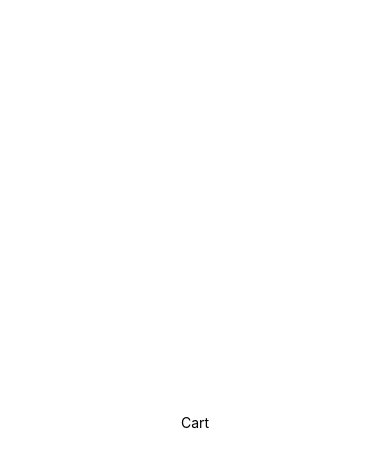
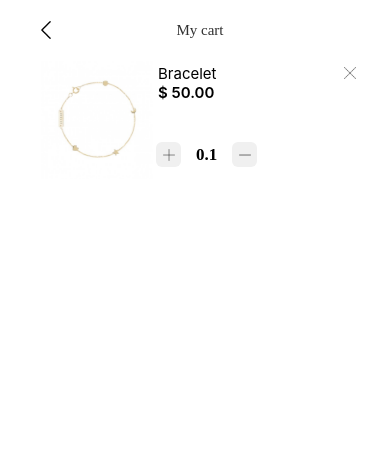
Before and after one commit to daria1703/Swan, a React Native app in the folder Swan_Client/: screen /Cart in a window 390 px wide. Shown: the top 466 px of the page. Built offline with nearby package versions, Linux system fonts and the light colour scheme.

Commit message:
Ekran Cart

```diff
--- a/Swan_Client/Screens/Cart.js
+++ b/Swan_Client/Screens/Cart.js
@@ -1,12 +1,68 @@
 import React, { useState } from "react";
-import { View, Button, Text, Image, StyleSheet, TouchableOpacity, TextInput } from 'react-native'
+import { View, Button, Text, Image, FlatList, StyleSheet, SafeAreaView, TouchableOpacity, TextInput, ScrollView } from 'react-native'
 import logo from '../logo.png'
+// import image from '../assets/img/n1.jpg';
 
-export default function Cart() {
+export default function Cart({ navigation }) {
+
+    const [choice, setChoice] = useState([
+        { name: 'Bracelet', id: '1', price: '$ 50.00', image: require('../assets/img/star.png') },
+        { name: 'Rings', id: '2', price: '$ 250.00', image: require('../assets/img/ring.png') },
+        { name: 'Necklaces', id: '3', price: '$ 125.00', image: require('../assets/img/necklace.png') },
+        { name: 'Earrings', id: '4', price: '$ 200.00', image: require('../assets/img/earring.png') },
+    ]);
 
     return (
         <View style={styles.body}>
-            <Text>Cart</Text>
+            <View style={styles.myCartContainer}>
+                <TouchableOpacity style={styles.boxIcon} onPress={() => navigation.navigate('Home')}>
+                    <Image style={styles.icon} source={require('../assets/img/left-arrow.png')} />
+                </TouchableOpacity>
+                <Text style={styles.myCartText}>My cart</Text>
+            </View>
+            <SafeAreaView>
+                <ScrollView style={styles.list}>
+
+                    <View style={styles.cardContainer}>
+                        <View style={styles.card}>
+                            <TouchableOpacity style={styles.imgBox} onPress={() => navigation.navigate('Product')}>
+                                <Image
+                                    style={styles.img}
+                                    source={require('../assets/img/b1.jpg')}
+                                />
+                            </TouchableOpacity>
+
+                            <View style={styles.cardTextContainer}>
+                                <Text style={styles.cardTextTitle}>Bracelet</Text>
+                                <Text style={styles.cardTextPrice}>$ 50.00</Text>
+                                <View style={styles.counter}>
+                                    <TouchableOpacity style={styles.iconBox2}>
+                                        <Image
+                                            style={styles.icon2}
+                                            source={require('../assets/img/add.png')}
+                                        />
+                                    </TouchableOpacity>
+                                    <Text style={styles.textCounter}>0.1</Text>
+                                    <TouchableOpacity style={styles.iconBox2}>
+                                        <Image
+                                            style={styles.icon2}
+                                            source={require('../assets/img/minus.png')}
+                                        />
+                                    </TouchableOpacity>
+                                </View>
+                            </View>
+                            <View style={styles.buttonCrossContainer}>
+                            <TouchableOpacity style={styles.iconBox3}>
+                                        <Image
+                                            style={styles.icon3}
+                                            source={require('../assets/img/cancel.png')}
+                                        />
+                                    </TouchableOpacity>
+                            </View>
+                        </View>
+                    </View>
+                </ScrollView>
+            </SafeAreaView>
         </View>
     )
 }
@@ -14,12 +70,165 @@ export default function Cart() {
 const styles = StyleSheet.create({
     body: {
         flex: 1,
-        alignItems: 'center',
-        justifyContent: 'center',
+
         width: '100%',
         height: '100%',
         backgroundColor: '#ffffff'
     },
 
+    boxIcon: {
 
+        width: 40,
+        height: 40,
+        borderRadius: 6,
+        backgroundColor: 'white',
+        display: 'flex',
+        alignItems: 'center',
+        justifyContent: 'center'
+
+    },
+    icon: {
+        width: 18,
+        height: 18,
+        tintColor: '#000000'
+    },
+    myCartContainer: {
+        flexDirection: 'row',
+        // backgroundColor: 'yellow',
+        marginTop: 10,
+        marginBottom: 10,
+        marginRight: 140,
+        alignItems: 'center',
+        justifyContent: 'center'
+    },
+    myCartText: {
+        fontSize: 15,
+        fontFamily: 'Merriweather-Bold',
+        marginLeft: 110,
+        color: '#303030'
+    },
+    list: {
+        // backgroundColor: 'red',
+        width: '100%',
+        height: '100%',
+        flexDirection: 'column',
+    },
+    productCard: {
+        width: '334',
+        height: '100',
+
+    },
+
+    counter: {
+        // backgroundColor: 'green',
+        display: 'flex',
+        alignItems: 'center',
+        justifyContent: 'center',
+        flexDirection: 'row',
+        marginLeft: 115
+    },
+
+    textCardTttle: {
+        marginTop: 10,
+        fontFamily: 'NunitoSans-Regular',
+        lineHeight: 19,
+        fontSize: 14,
+        color: '#606060'
+    },
+    textCardPrice: {
+        fontFamily: 'NunitoSans-Regular',
+        lineHeight: 19,
+        fontSize: 14,
+        fontWeight: '700',
+        fontStyle: 'normal',
+        color: '#303030'
+    },
+    imgBox: {
+        width: 118,
+        height: 118,
+        marginTop: 1,
+        marginLeft: 10,
+        justifyContent: 'center',
+        alignItems: 'center'
+    },
+    img: {
+        height: '100%',
+        width: '100%'
+    },
+    card: {
+        height: 120,
+        width: 334,
+        // backgroundColor: 'green',
+        flexDirection: 'row',
+        shadowColor: '#8A959E',
+        elevation: 0.5,
+    },
+    cardTextContainer: {
+        // backgroundColor: 'yellow',
+        height: 120,
+
+    },
+    cardContainer: {
+        alignItems: 'center',
+        justifyContent: 'center',
+    },
+    counter: {
+        // backgroundColor: 'green',
+        justifyContent: 'center',
+        flexDirection: 'row',
+        alignItems: 'flex-end',
+        marginTop: 40,
+    },
+    iconBox2: {
+        width: 25,
+        height: 25,
+        backgroundColor: '#F0F0F0',
+        borderRadius: 6,
+        display: 'flex',
+        alignItems: 'center',
+        justifyContent: 'center'
+    },
+    icon2: {
+        width: 12,
+        height: 12,
+        tintColor: '#000000'
+    },
+    textCounter: {
+        fontWeight: '600',
+        fontFamily: 'NunitoSans-Regular',
+        lineHeight: 25,
+        fontSize: 17,
+        color: '#000000',
+        marginLeft: 15,
+        marginRight: 15
+    },
+    cardTextTitle:{
+        marginTop: 4,
+        marginLeft: 2,
+        color: '#000000',
+        fontSize: 15,
+    },
+    cardTextPrice:{
+        fontSize: 15,
+        marginLeft: 2,
+        fontWeight: '600',
+        color: '#000000',
+    },
+    buttonCrossContainer:{
+        height: '100%',
+        width: '100%',
+        marginLeft: 80,
+    },
+    icon3: {
+        width: 12,
+        height: 12,
+        tintColor: '#000000'
+    },
+    iconBox3: {
+        width: 25,
+        height: 25,
+        display: 'flex',
+        alignItems: 'center',
+        justifyContent: 'center'
+    },
 });
```
Also changed, not shown: Swan_Client/assets/img/cancel.png (added).
